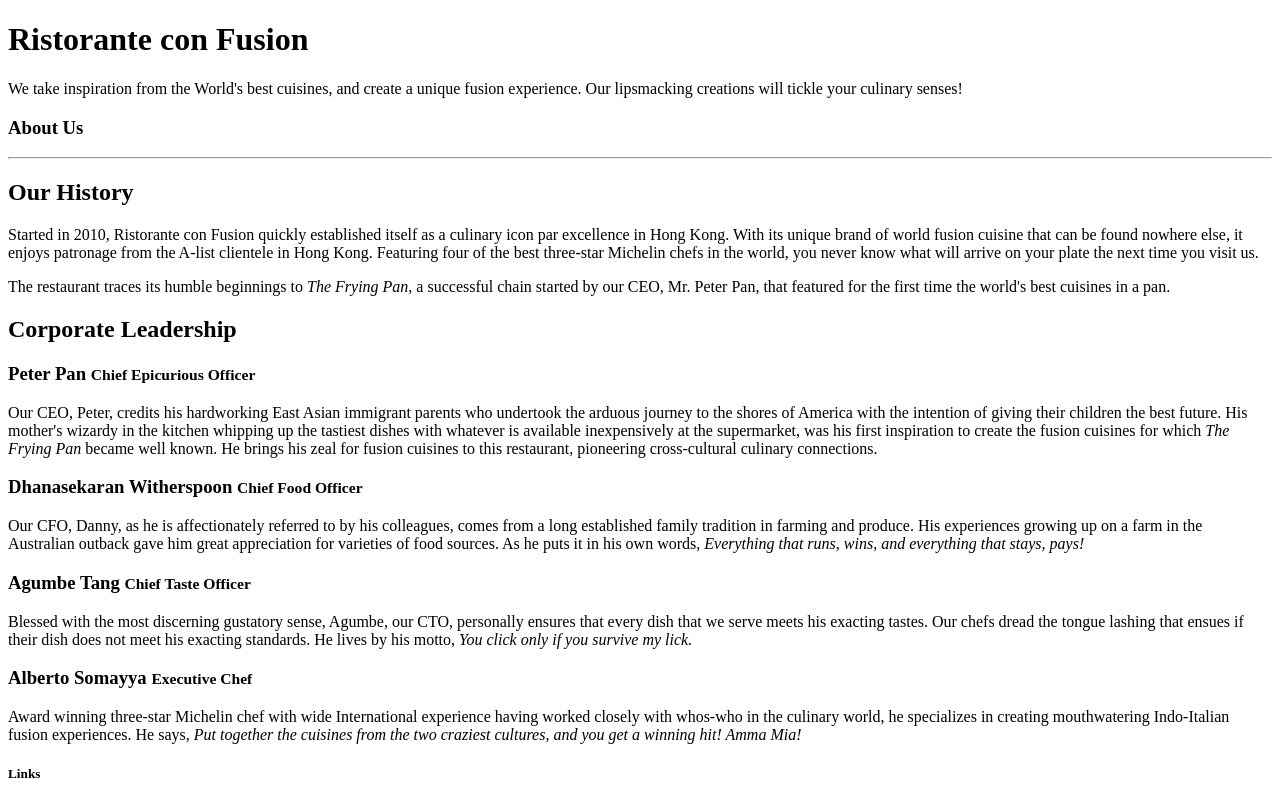
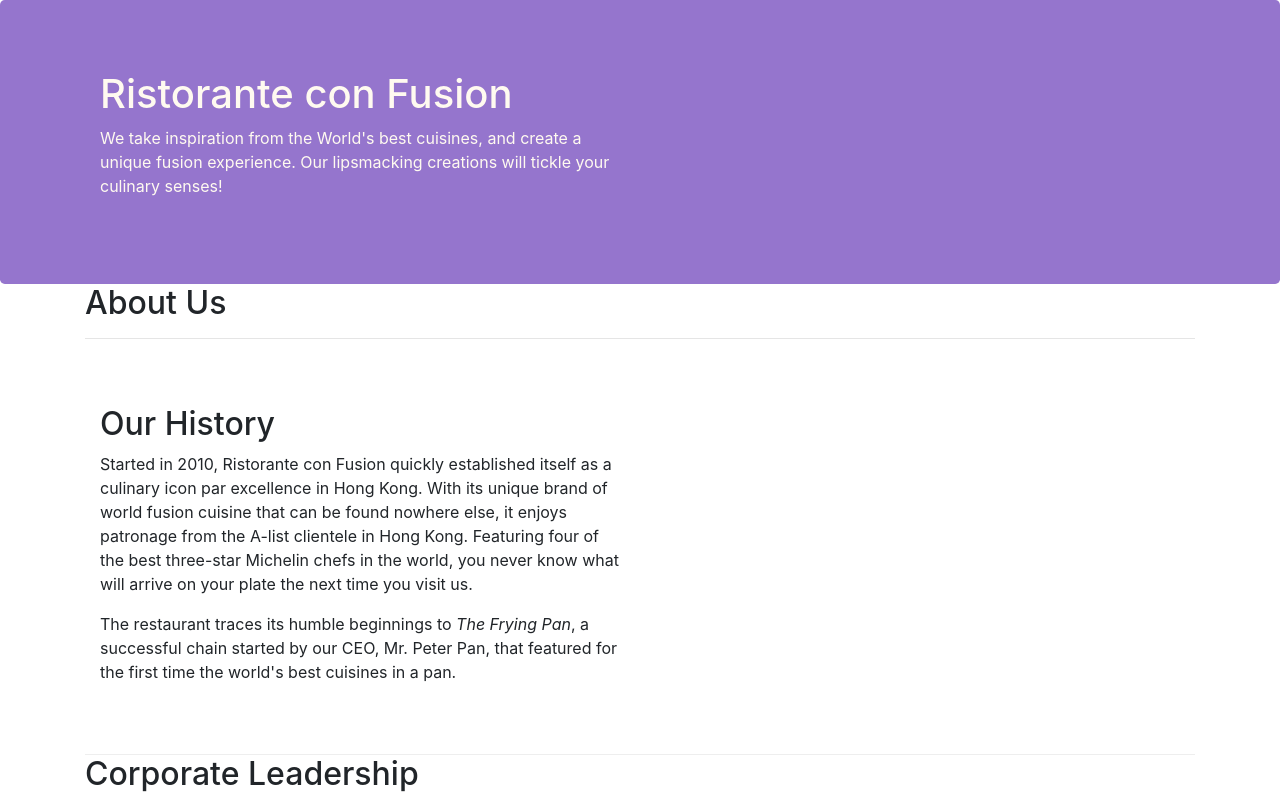
Before and after one commit to adeelsajjad-eng/boot1, a website: page pages/aboutus.html in a window 1280 px wide. Shown: the top 799 px of the page. Drawn offline with nearby package versions, Linux system fonts and the light colour scheme.

Commit message:
updated about page

```diff
--- a/css/styles.css
+++ b/css/styles.css
@@ -10,7 +10,7 @@
 }
 .footer {
     background-color: #D1C4E9;
-    margin: 0px auto;
+    margin: 50px auto 0 auto;
     padding: 20px 0 20px 0;
 }
 .jumbotron {
--- a/pages/aboutus.html
+++ b/pages/aboutus.html
@@ -1,14 +1,13 @@
 <!DOCTYPE html>
 <html lang="en">
-
 <head>
-
+    <meta charset="UTF-8">
+    <meta name="viewport" content="width=device-width, initial-scale=1.0">
+    <link rel="stylesheet" href="../node_modules/bootstrap/dist/css/bootstrap.min.css">
+    <link rel="stylesheet" href="../css/styles.css">
     <title>Ristorante Con Fusion: About Us</title>
-
 </head>
-
 <body>
-
     <header class="jumbotron">
         <div class="container">
             <div class="row row-header">
@@ -21,42 +20,35 @@
             </div>
         </div>
     </header>
-
-    <div>
-        <div>
-            <div>
-               <h3>About Us</h3>
+    <div class="container">
+        <div class="row">
+            <div class="col-12">
+               <h2>About Us</h2>
                <hr>
             </div>
         </div>
-
-        <div>
-            <div>
+        <div class="row row-content">
+            <div class="col-12 col-sm-6">
                 <h2>Our History</h2>
                 <p>Started in 2010, Ristorante con Fusion quickly established itself as a culinary icon par excellence in Hong Kong. With its unique brand of world fusion cuisine that can be found nowhere else, it enjoys patronage from the A-list clientele in Hong Kong.  Featuring four of the best three-star Michelin chefs in the world, you never know what will arrive on your plate the next time you visit us.</p>
                 <p>The restaurant traces its humble beginnings to <em>The Frying Pan</em>, a successful chain started by our CEO, Mr. Peter Pan, that featured for the first time the world's best cuisines in a pan.</p>
             </div>
-            <div>
-            </div>
+            <div class="col col-sm"></div>
         </div>
-
-
-        <div>
-            <div>
+        <div class="row">
+            <div class="col-12">
                 <h2>Corporate Leadership</h2>
                 <h3>Peter Pan <small>Chief Epicurious Officer</small></h3>
-                <p>Our CEO, Peter, credits his hardworking East Asian immigrant parents who undertook the arduous journey to the shores of America with the intention of giving their children the best future. His mother's wizardy in the kitchen whipping up the tastiest dishes with whatever is available inexpensively at the supermarket, was his first inspiration to create the fusion cuisines for which <em>The Frying Pan</em> became well known. He brings his zeal for fusion cuisines to this restaurant, pioneering cross-cultural culinary connections.</p>
+                <p class="d-none d-sm-block">Our CEO, Peter, credits his hardworking East Asian immigrant parents who undertook the arduous journey to the shores of America with the intention of giving their children the best future. His mother's wizardy in the kitchen whipping up the tastiest dishes with whatever is available inexpensively at the supermarket, was his first inspiration to create the fusion cuisines for which <em>The Frying Pan</em> became well known. He brings his zeal for fusion cuisines to this restaurant, pioneering cross-cultural culinary connections.</p>
                 <h3>Dhanasekaran Witherspoon <small>Chief Food Officer</small></h3>
-                <p>Our CFO, Danny, as he is affectionately referred to by his colleagues, comes from a long established family tradition in farming and produce. His experiences growing up on a farm in the Australian outback gave him great appreciation for varieties of food sources. As he puts it in his own words, <em>Everything that runs, wins, and everything that stays, pays!</em></p>
+                <p class="d-none d-sm-block">Our CFO, Danny, as he is affectionately referred to by his colleagues, comes from a long established family tradition in farming and produce. His experiences growing up on a farm in the Australian outback gave him great appreciation for varieties of food sources. As he puts it in his own words, <em>Everything that runs, wins, and everything that stays, pays!</em></p>
                 <h3>Agumbe Tang <small>Chief Taste Officer</small></h3>
-                <p>Blessed with the most discerning gustatory sense, Agumbe, our CTO, personally ensures that every dish that we serve meets his exacting tastes. Our chefs dread the tongue lashing that ensues if their dish does not meet his exacting standards. He lives by his motto, <em>You click only if you survive my lick.</em></p>
+                <p class="d-none d-sm-block">Blessed with the most discerning gustatory sense, Agumbe, our CTO, personally ensures that every dish that we serve meets his exacting tastes. Our chefs dread the tongue lashing that ensues if their dish does not meet his exacting standards. He lives by his motto, <em>You click only if you survive my lick.</em></p>
                 <h3>Alberto Somayya <small>Executive Chef</small></h3>
-                <p>Award winning three-star Michelin chef with wide International experience having worked closely with whos-who in the culinary world, he specializes in creating mouthwatering Indo-Italian fusion experiences. He says, <em>Put together the cuisines from the two craziest cultures, and you get a winning hit! Amma Mia!</em></p>
+                <p class="d-none d-sm-block">Award winning three-star Michelin chef with wide International experience having worked closely with whos-who in the culinary world, he specializes in creating mouthwatering Indo-Italian fusion experiences. He says, <em>Put together the cuisines from the two craziest cultures, and you get a winning hit! Amma Mia!</em></p>
             </div>
        </div>
-
     </div>
-
     <footer class="footer">
         <div class="container">
             <div class="row">
```
Also changed, not shown: index.html (+1 -1 lines), 1 other file.
